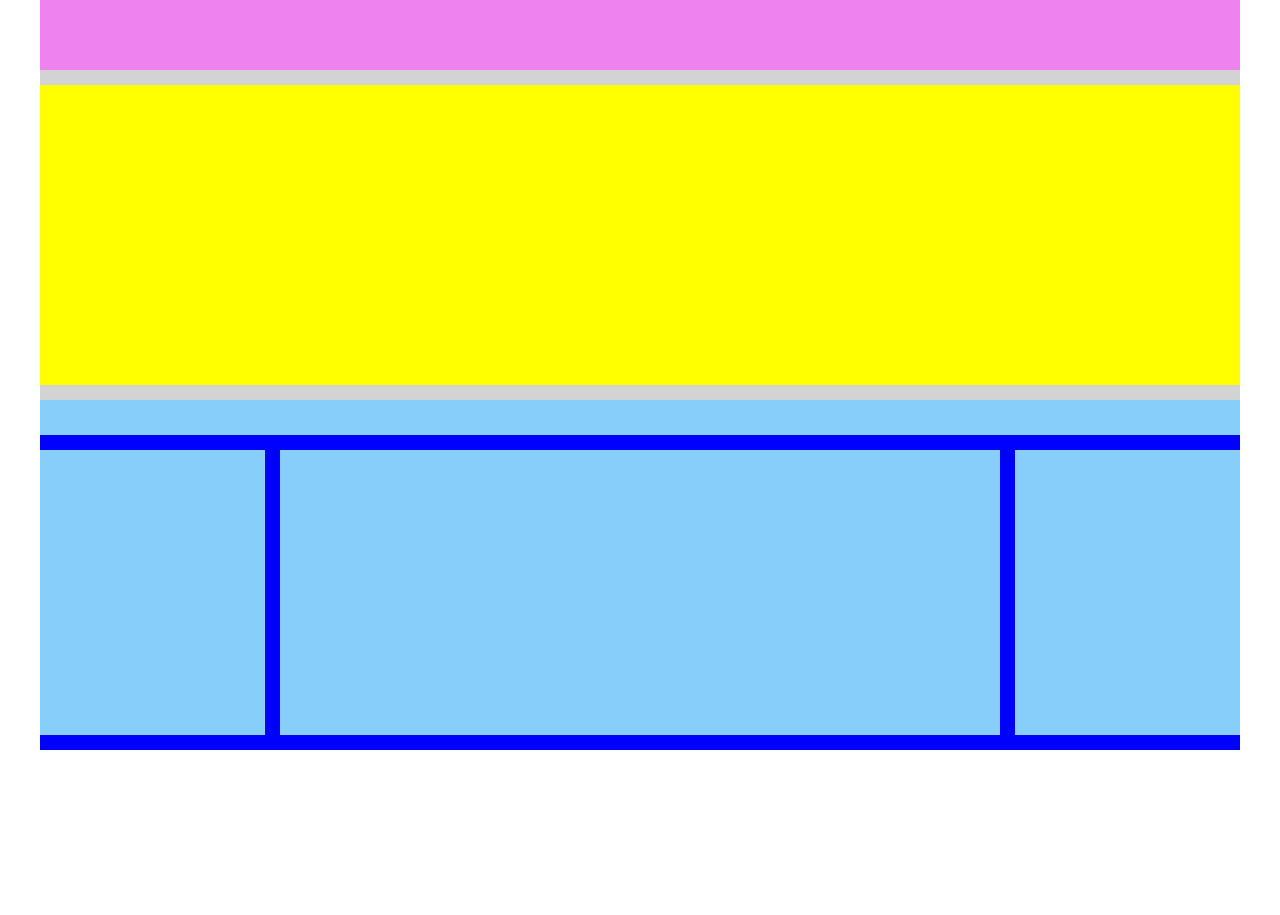
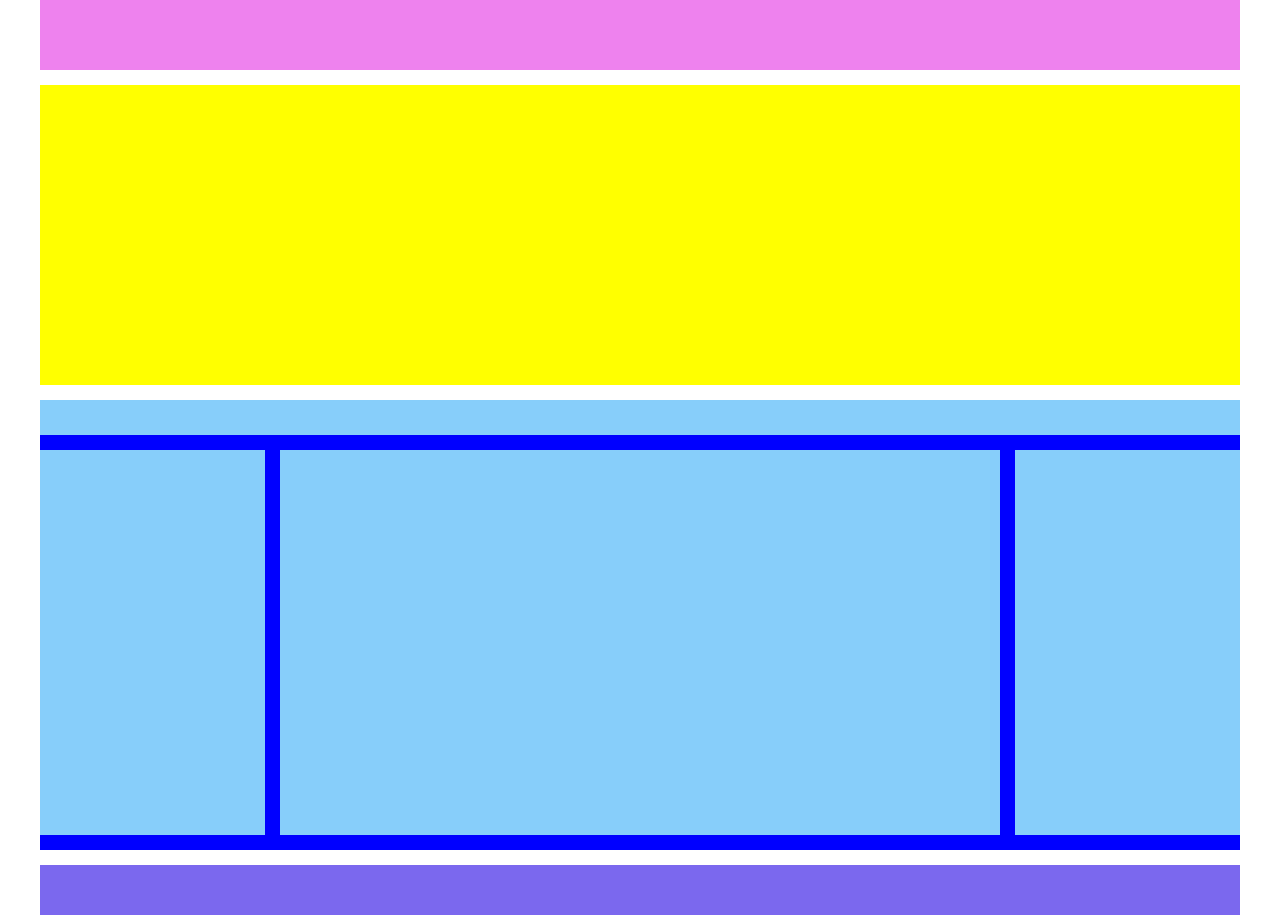
Before and after one commit to Franco-Palmieri/htmlcss-struttura-wp, a plain HTML site: page index.html in a window 1280 px wide. Before the commit the page ends 800 px from the top, so only its background shows below. Drawn offline with Linux system fonts and the light colour scheme.

Commit message:
Wordpress

```diff
--- a/index.html
+++ b/index.html
@@ -8,7 +8,7 @@
     <link rel="stylesheet" href="style.css">
 </head>
 <body>
-    <div class="container clearfix">
+    <div class="container">
         <header></header>
         <div class="fig"></div>
         <div class="paragrafo"></div>
@@ -17,6 +17,7 @@
             <article class="fl"></article>
             <aside class="fl aside-right"></aside>
         </div>
+        <footer></footer>
 
     </div>
 
--- a/style.css
+++ b/style.css
@@ -13,7 +13,6 @@
 }
 .container{
     width: 1200px;
-    background-color: lightgray;
     margin: 0 auto;
 }
 header{
@@ -36,8 +35,9 @@ header{
 }
 .main-page{
     width: 100%;
-    height: 300px;
+    height: 400px;
     border-bottom: 15px solid blue;
+    margin: 0px 0 15px 0;
 }
 aside{
     width: 20%;
@@ -55,3 +55,8 @@ article{
     height: 100%;
     background-color: lightskyblue;
 }
+footer{
+    width: 100%;
+    height: 50px;
+    background-color: mediumslateblue;
+}
```
